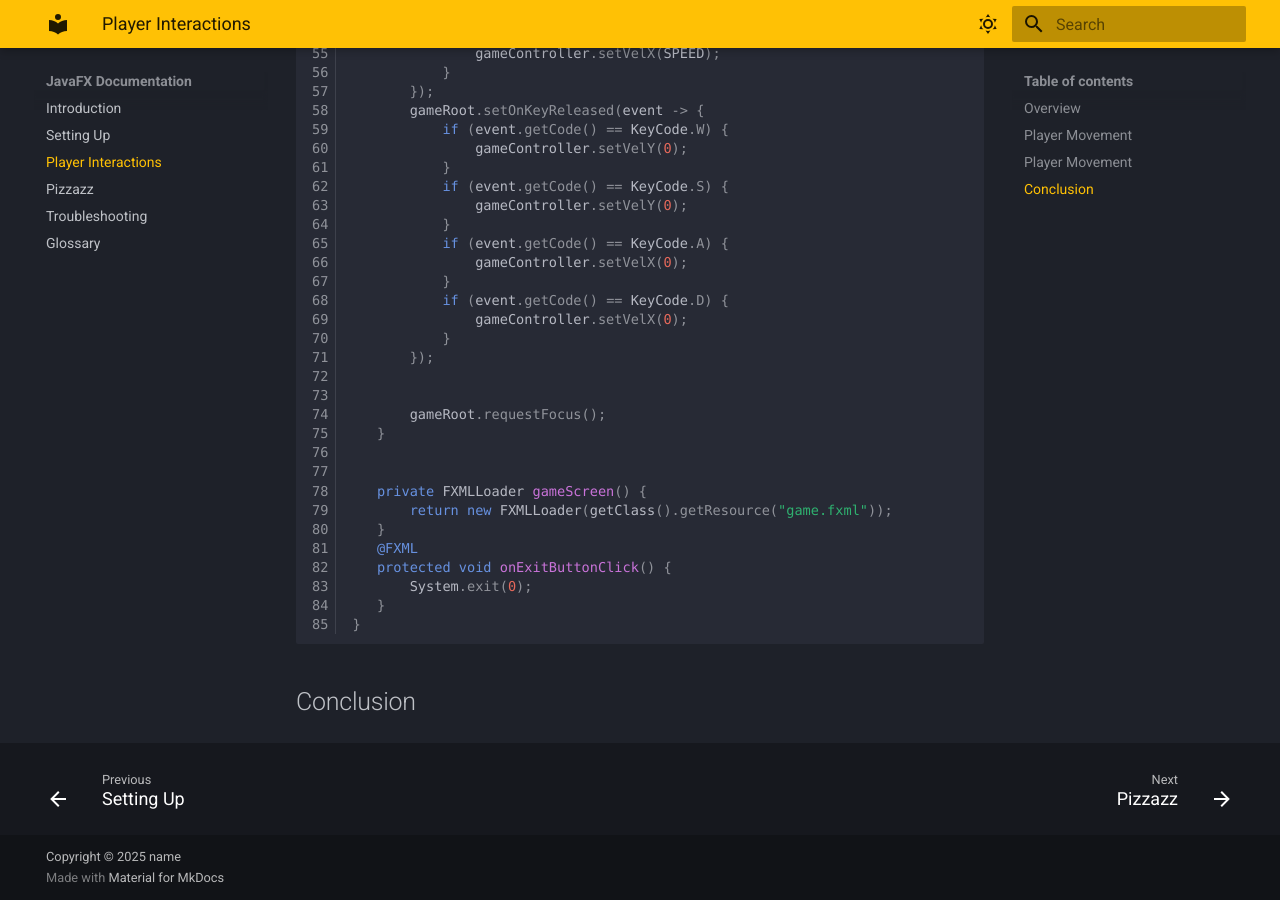
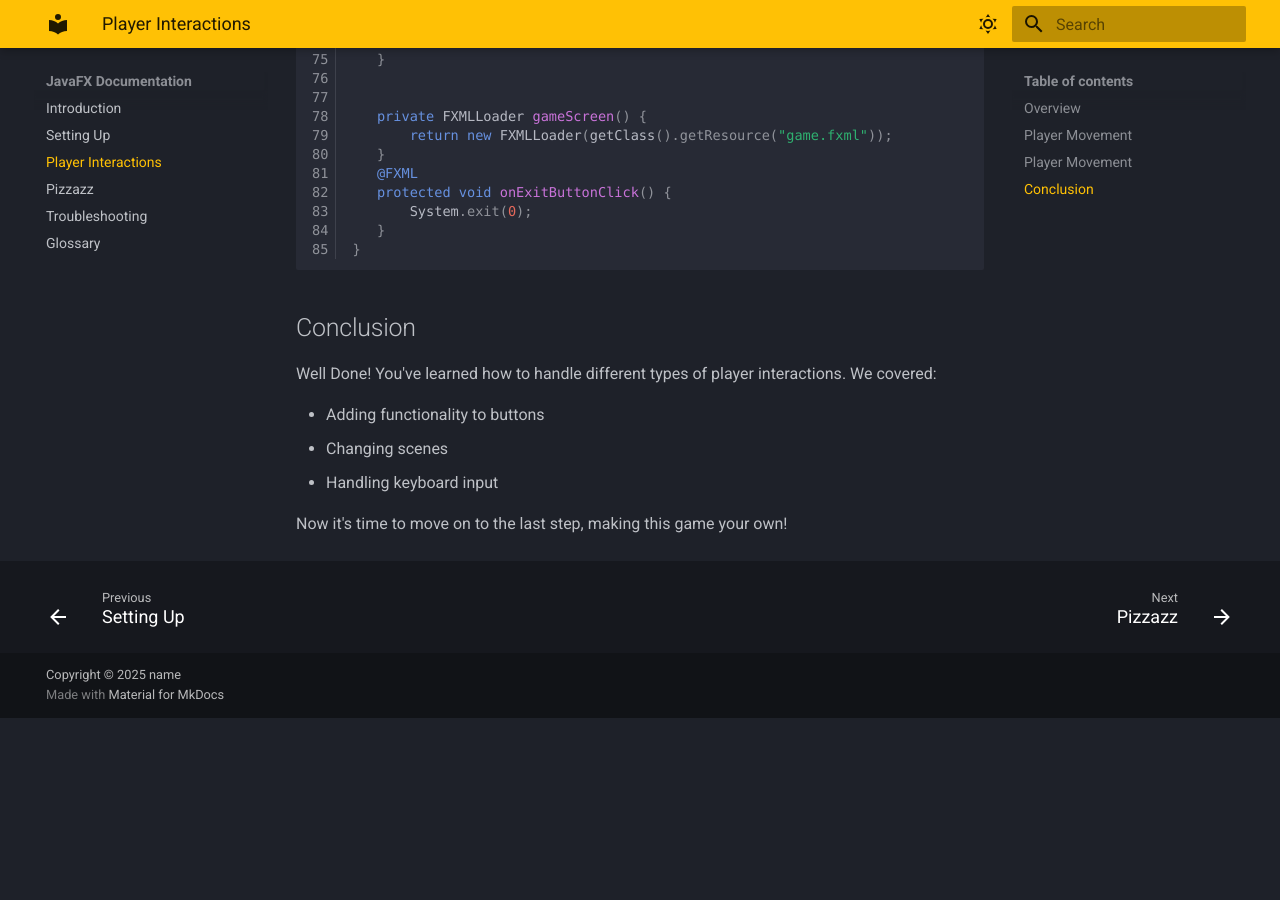
Before and after one commit to nillnought/javafx-documentation, an MkDocs documentation site: the page built from docs/Player_Interactions.md, in a window 1280 px wide and 900 px high, scrolled down 7844 px. Built offline with MkDocs 1.6.1 and Material for MkDocs 9.7.7, drawn with Linux system fonts in a browser that asks for light colours; some web fonts are replaced; after the commit the page ends 8562 px from its top, so only the background shows below that.

Commit message:
add another image to player interactions

````diff
--- a/docs/Player_Interactions.md
+++ b/docs/Player_Interactions.md
@@ -5,7 +5,7 @@
 ## Player Movement
 <!-- Handling key presses and clicks -->
 Create a new class in our `com.` folder called "MenuController"
-![Image Title](assets\PlayerInteractionImages\newFile.png"ImageTitle"){: .center-image}
+![Image Title](assets\PlayerInteractionsImages\newFile.png"ImageTitle"){: .center-image}
 Now, we need to tell our FXML file to use our controller.
 ```xml title="mainMenu.fxml" linenums="1"
     <?xml version="1.0" encoding="UTF-8"?>
@@ -211,7 +211,7 @@
 ## Player Movement
 <!-- How to set up collisions and handle them for events -->
 Create a class called Game.
-![Image Title](https://dummyimage.com/600x400/eee/aaa"ImageTitle"){: .center-image}
+![Image Title](assets\PlayerInteractionsImages\game.png"ImageTitle"){: .center-image}
 This is where we will handle our interaction and game logic.
 Before we start with player movement, let's set up our `game.fxml` scene.
 ```xml title="game.fxml" linenums="1"
@@ -368,4 +368,10 @@
 
 ```
 ## Conclusion
-<!-- End product is a player that can move using WASD or arrow keys and can click to do an action (maybe send out a bullet type object) which can collide with an enemy to delete the enemy.-->
+Well Done! You've learned how to handle different types of player interactions. We covered:
+
+- Adding functionality to buttons
+- Changing scenes
+- Handling keyboard input
+
+Now it's time to move on to the last step, making this game your own!
````
Also changed, not shown: docs/assets/PlayerInteractionsImages/game.png (added).
